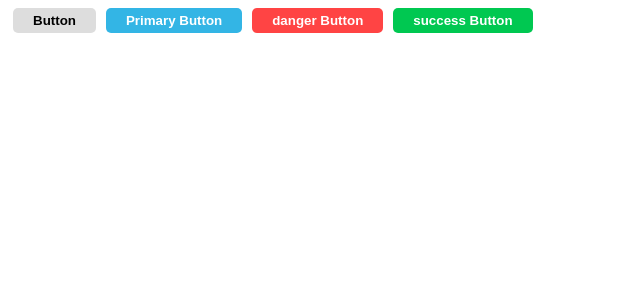
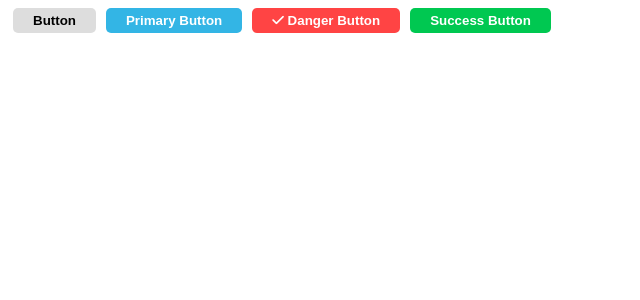
Before and after one commit to DIntriligator/portfolio, an Angular app: page / in a window 1280 px wide. Shown: the top 300 px of the page, without its empty margins (0-640 px from the left). Built offline with nearby package versions, Linux system fonts and the light colour scheme.

Commit message:
adds icons to buttons

```diff
--- a/projects/di-ui/src/lib/components/button/button.component.html
+++ b/projects/di-ui/src/lib/components/button/button.component.html
@@ -1,5 +1,6 @@
 <button
     class="di-button"
+
     [ngClass]="{
         'primary': theme === 'primary',
         'danger': theme === 'danger',
@@ -8,5 +9,10 @@
     [disabled]="disabled"
     (click)="onButtonClick()"
 >
+    <span
+        *ngIf="icon"
+        class="fa fa-{{icon}}"
+    ></span>
+
     <ng-content></ng-content>
 </button>
--- a/projects/di-ui/src/lib/components/button/button.component.ts
+++ b/projects/di-ui/src/lib/components/button/button.component.ts
@@ -9,6 +9,7 @@ import { DiColorType } from '../../types/color-types';
 })
 export class DIButtonComponent {
   @Input() theme: DiColorType = 'default';
+  @Input() icon = '';
   @Input() disabled = false;
 
   @Output() buttonClick = new EventEmitter<void>();
--- a/src/app/app.component.html
+++ b/src/app/app.component.html
@@ -2,14 +2,21 @@
     Button
 </di-button>
 
-<di-button [theme]="'primary'">
+<di-button
+    [theme]="'primary'"
+>
     Primary Button
 </di-button>
 
-<di-button [theme]="'danger'">
-    danger Button
+<di-button
+    [theme]="'danger'"
+    [icon]="'check'"
+>
+    Danger Button
 </di-button>
 
-<di-button [theme]="'success'">
-    success Button
+<di-button
+    [theme]="'success'"
+>
+    Success Button
 </di-button>
--- a/src/index.html
+++ b/src/index.html
@@ -7,6 +7,7 @@
 
   <meta name="viewport" content="width=device-width, initial-scale=1">
   <link rel="icon" type="image/x-icon" href="favicon.ico">
+  <script src="https://kit.fontawesome.com/670d6894c7.js" crossorigin="anonymous"></script>
   <link href="https://fonts.googleapis.com/css2?family=Montserrat:ital,wght@0,100;0,200;0,300;0,400;0,500;0,600;0,700;0,800;0,900;1,100;1,200;1,300;1,400;1,500;1,600;1,700;1,800;1,900&display=swap" rel="stylesheet">
 </head>
 <body>
```
Also changed, not shown: 1 other file (tests, documents, lock files or other folders).
